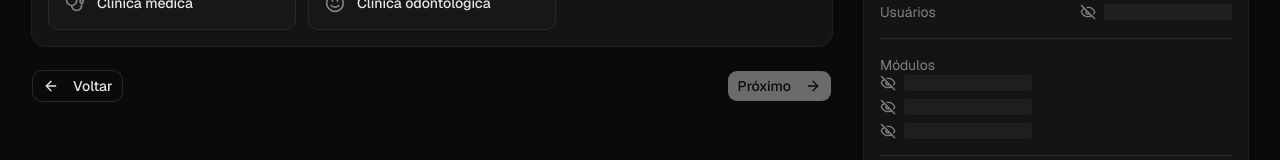
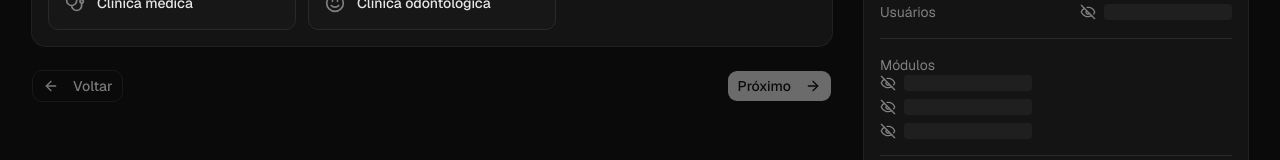
Before and after one commit to mmdj04/openbusiness, a Next.js app: page /configuracoes-plano in a window 1280 px wide. Shown: the part 342-502 px from the top of the page. Built offline with nearby package versions, Linux system fonts and the light colour scheme.

Commit message:
fix: desabilitar botão Voltar no step 1 do wizard

```diff
--- a/src/app/configuracoes-plano/page.tsx
+++ b/src/app/configuracoes-plano/page.tsx
@@ -711,7 +711,11 @@ function ConfiguracoesPlanoContent() {
 
             {step >= 1 && step < 6 && (
               <div className="flex justify-between">
-                <Button variant="outline" onClick={() => setStep(step - 1)}>
+                <Button
+                  variant="outline"
+                  onClick={() => setStep(step - 1)}
+                  disabled={step === 1}
+                >
                   <ArrowLeft className="mr-2 size-4" />
                   Voltar
                 </Button>
```
